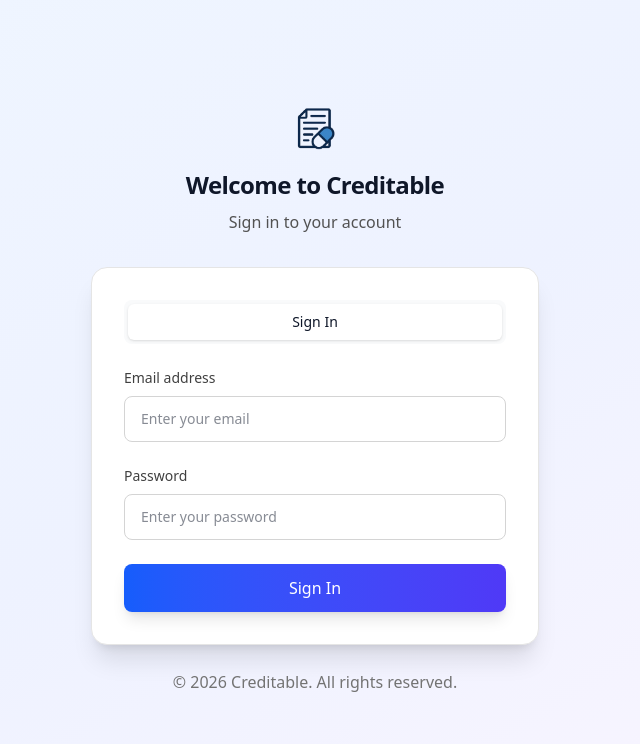
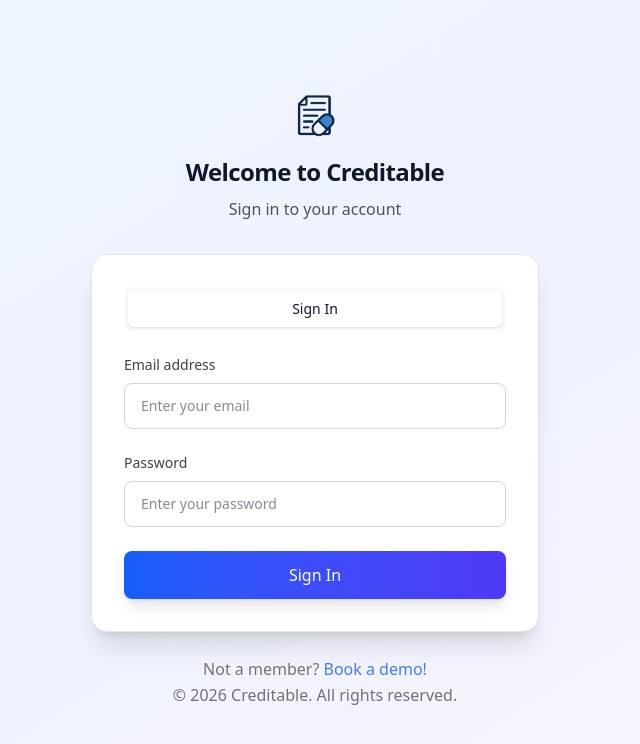
Before and after one commit to creditablehq/creditable, a React (Vite) app in the folder apps/frontend/: page /style-guide in a window 1280 px wide. Shown: the top 744 px of the page, without its empty margins (325-965 px from the left). Built offline with nearby package versions, Linux system fonts and the light colour scheme; no server answers; what @radix-ui/themes would draw is missing.

Commit message:
Link to book demo for non members

```diff
--- a/apps/frontend/src/pages/Auth.tsx
+++ b/apps/frontend/src/pages/Auth.tsx
@@ -65,6 +65,7 @@ const Auth = () => {
 
         {/* Footer */}
         <div className="text-center mt-6 text-sm text-neutral-500 dark:text-neutral-400">
+          <p>Not a member? <a href="https://joincreditable.com/book-a-demo" target="_blank">Book a demo!</a></p>
           <p>© 2026 Creditable. All rights reserved.</p>
         </div>
       </div>
```
